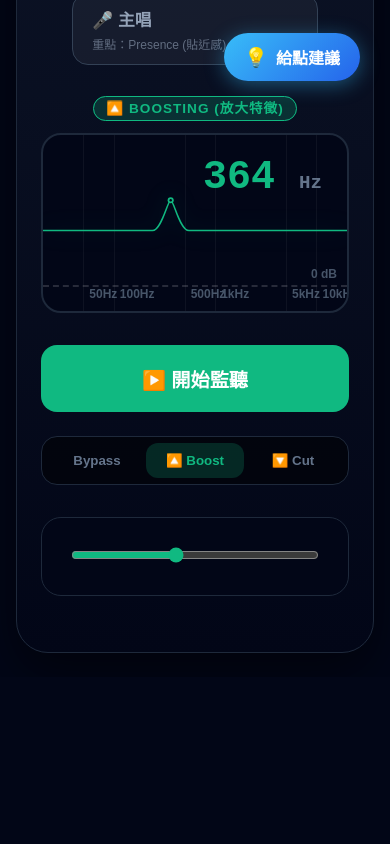
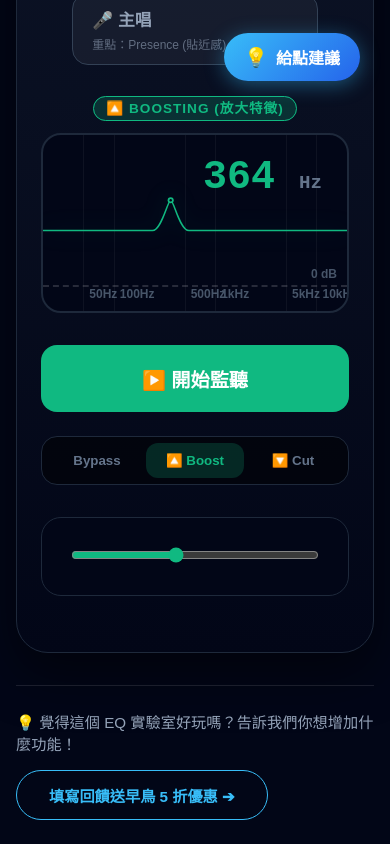
Before and after one commit to lifreedomstudio/lifreedom-studio, a Next.js app: page /eq-game in a window 390 px wide. Shown: the part 733-1577 px from the top of the page. Before the commit the page ends 1410 px from the top, so only its background shows below. Built offline with nearby package versions, Linux system fonts and the light colour scheme; no server answers.

Commit message:
Fix all mobile layouts and font sizes

```diff
--- a/src/app/eq-game/page.tsx
+++ b/src/app/eq-game/page.tsx
@@ -493,7 +493,20 @@ function EQGameContent() {
                     )}
                 </div>
             </div>
-
+            {/* 放在「解鎖完整混音實戰課程 🔒」按鈕的下方 */}
+            <div style={{ marginTop: '2rem', paddingTop: '1.5rem', borderTop: '1px solid rgba(255,255,255,0.1)' }}>
+                <p style={{ color: '#94a3b8', fontSize: '0.95rem', marginBottom: '1rem' }}>
+                    💡 覺得這個 EQ 實驗室好玩嗎？告訴我們你想增加什麼功能！
+                </p>
+                <button
+                    onClick={() => router.push('/feedback')}
+                    style={{ background: 'transparent', color: '#38bdf8', border: '1px solid #38bdf8', padding: '0.8rem 2rem', borderRadius: '50px', fontSize: '0.95rem', fontWeight: 'bold', cursor: 'pointer', transition: 'all 0.2s' }}
+                    onMouseOver={e => { e.currentTarget.style.background = 'rgba(56, 189, 248, 0.1)' }}
+                    onMouseOut={e => { e.currentTarget.style.background = 'transparent' }}
+                >
+                    填寫回饋送早鳥 5 折優惠 ➔
+                </button>
+            </div>
             <style jsx global>{`
                 @keyframes fadeIn { from { opacity: 0; transform: translateY(10px); } to { opacity: 1; transform: translateY(0); } }
                 @keyframes flash { 0% { background-color: #020617; } 50% { background-color: #064e3b; } 100% { background-color: #020617; } }
```
